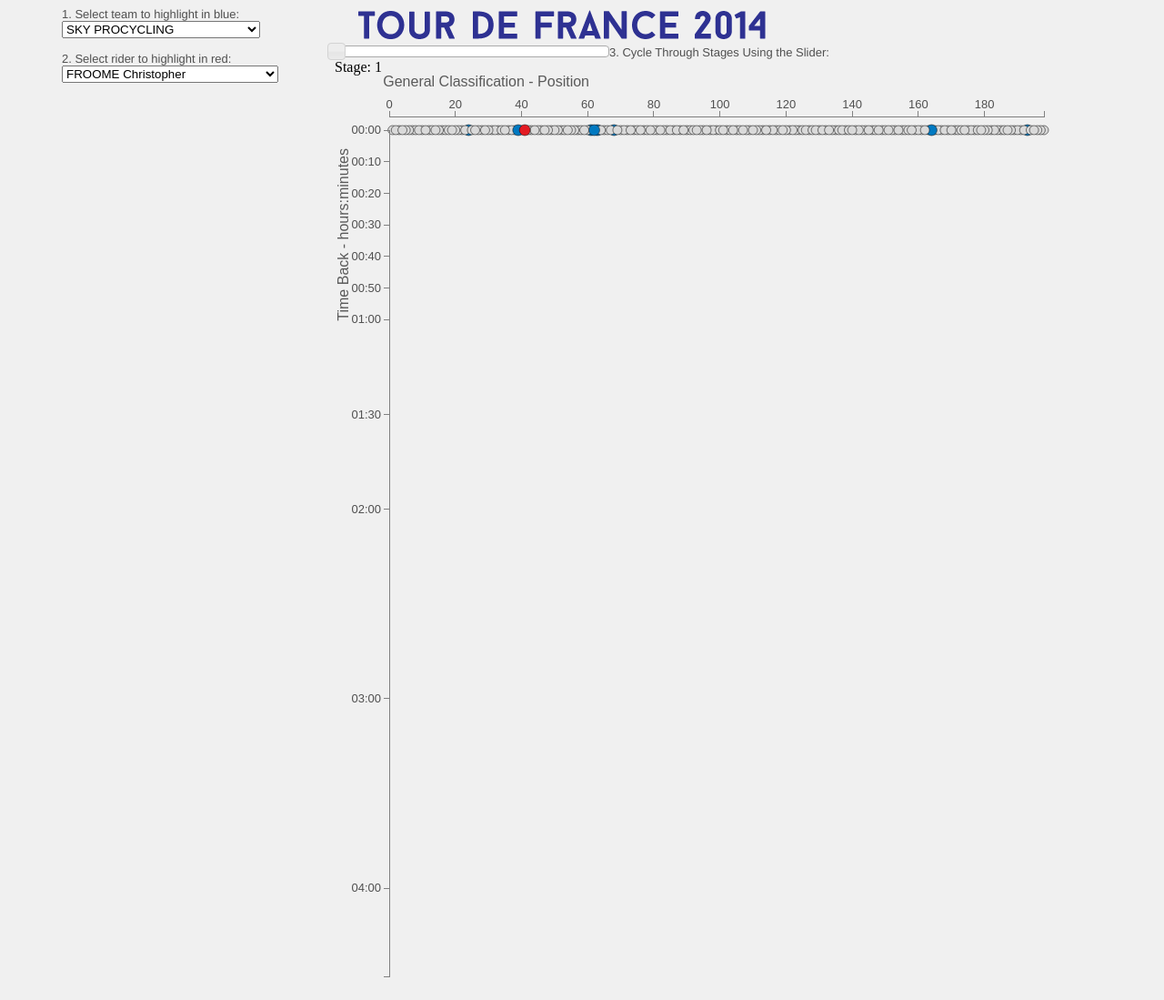
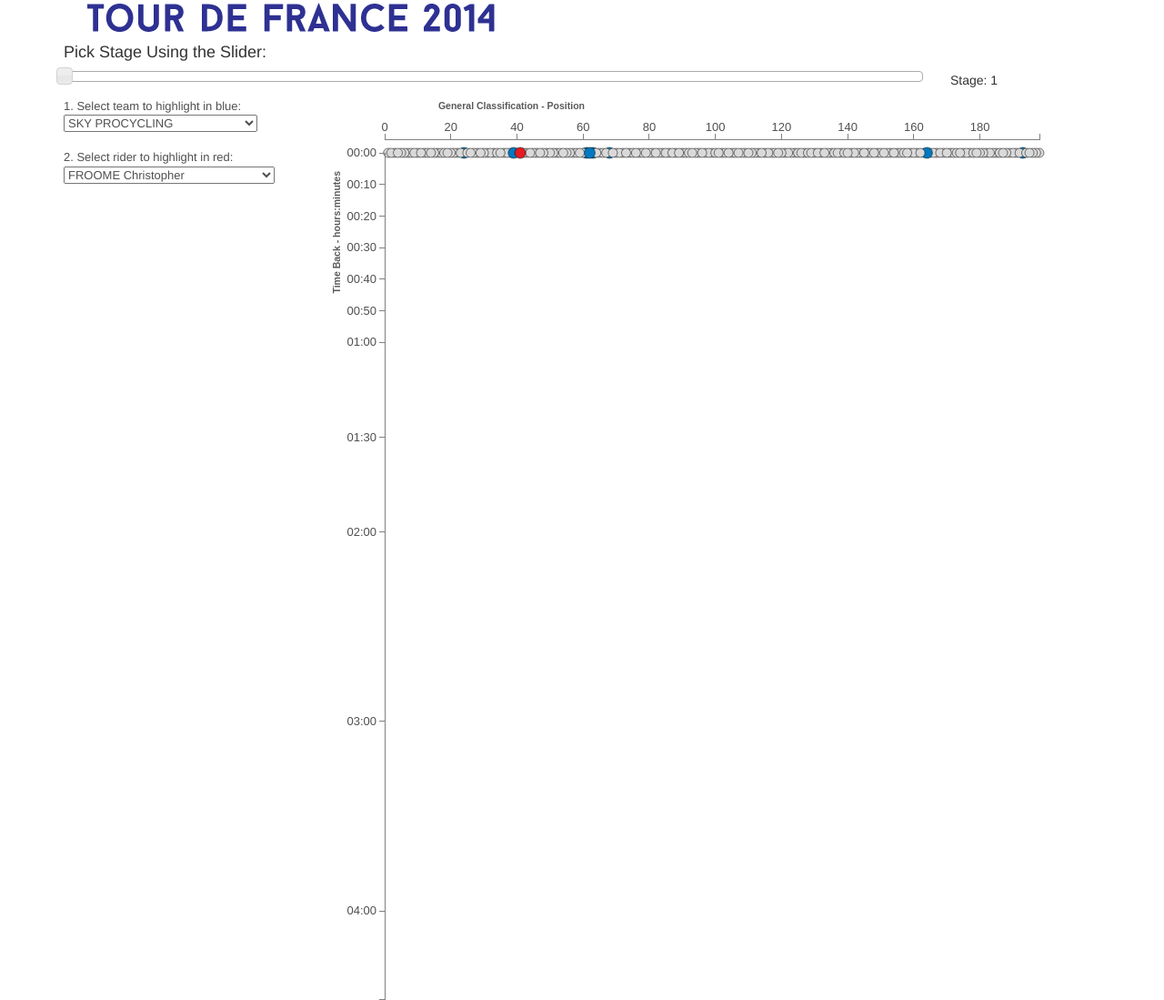
Before and after one commit to velocharts/TDF2014, a plain HTML site: page index.html in a window 1280 px wide. Shown: the whole page at 91% size. Drawn offline with nearby package versions, Linux system fonts and the light colour scheme; animation ran at ten frames a second.

Commit message:
Set up basic Bootstrap template
Need to format slider with stage numbers. play or forward/back buttons.

```diff
--- a/index.html
+++ b/index.html
@@ -1,27 +1,56 @@
 <!DOCTYPE html>
 <html lang="en">
 	<head>
-
+<meta charset="utf-8">
+    <meta http-equiv="X-UA-Compatible" content="IE=edge">
+    <meta name="viewport" content="width=device-width, initial-scale=1">
 		<title>Tour de France Stage by Stage</title>
 <script type="text/javascript" src="http://d3js.org/d3.v3.min.js"></script>
 <script type="text/javascript" src="javascripts/d3.v3.min.js"></script>
 <script type="text/javascript" src="javascripts/jquery.min.js"></script>
+<script src="javascripts/bootstrap.min.js"></script>
 <script src="javascripts/jquery.ui.core.js"></script>
 	<script src="javascripts/jquery.ui.widget.js"></script>
 	<script src="javascripts/jquery.ui.mouse.js"></script>
 	<script src="javascripts/jquery.ui.slider.js"></script>
 <script type="text/javascript" src="Data/2014Data.js"></script>
+<script type="text/javascript" src="javascripts/scriptTDF.js"></script>
  <link rel="stylesheet" href="stylesheets/styleTDF.css" />
  <link rel="stylesheet" href="stylesheets/jquery-ui.min.css" />
+ <link rel="stylesheet" href="stylesheets/bootstrap.min.css" />
 	</head>
 	   <body>
-	<div class="aParent">
+
+
+	 <div class="container">
 	<img src="images/TDFBanner.png" />
 
 
-	<div id="left margin" style="width:60px"><br></div>
-	<div id="dropdowns" style="width:300px">
 
+
+
+
+
+<h4>Pick Stage Using the Slider:</h4>
+      <div class="row">
+
+        <div class="col-md-10"><div id="slider"></div></div>
+        <div class="col-md-2"><p id="stageLabel"> </p></div>
+      </div>
+
+
+
+
+
+
+
+
+
+
+
+
+<div class="row">
+        <div class="col-md-3">
 <form id="dropDown">
 1. Select team to highlight in blue:
 <select id="myList">
@@ -57,19 +86,9 @@
 <br><br>
 </form>
 </div>
-<div id="sliderHolderDiv" style="width:600px">
-<form id="dropDown3">
-3. Cycle Through Stages Using the Slider:
-<div id="slider"></div>
-
-
-
-</form>
-<div id="stageLabel"> </div>
-</div>
-
-<script type="text/javascript" src="javascripts/scriptTDF.js"></script>
-
+        <div class="col-md-9">	<div id="chart"> </div></div>
+      </div>
+	</div>
 		</body>
 
 </html>
--- a/javascripts/scriptTDF.js
+++ b/javascripts/scriptTDF.js
@@ -1,4 +1,4 @@
-
+$(document).ready(function() {
 	var circle
 	var data
 
@@ -66,7 +66,7 @@ $(function() {
 							  .tickFormat(formatMinutes);
 
 	//Create SVG element
-		var svg = d3.select("body")
+		var svg = d3.select("#chart")
 						.append("svg")
 						.attr("width", w)
 						.attr("height", h);
@@ -452,3 +452,5 @@ this.TimeBackZ = this.TimeBack21;
 			  else {  return 5 }
 			  })         */
 				}});
+
+});
--- a/stylesheets/styleTDF.css
+++ b/stylesheets/styleTDF.css
@@ -4,7 +4,7 @@ background-color:rgb(240,240,240);
 }
 
 #slider{
-width: 300px;
+
 }
 
 
```
Also changed, not shown: javascripts/bootstrap.min.js (added), stylesheets/bootstrap.min.css (added).
